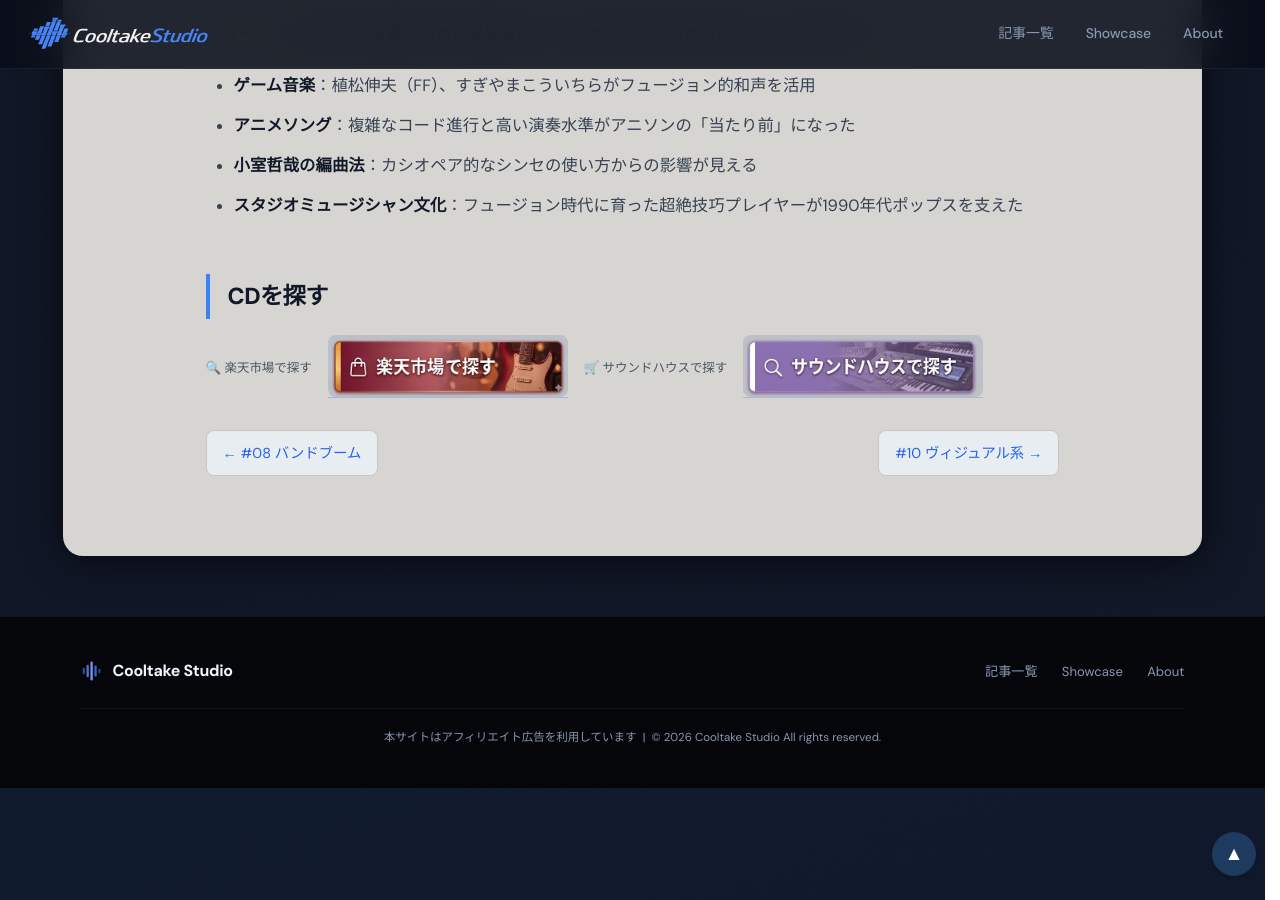
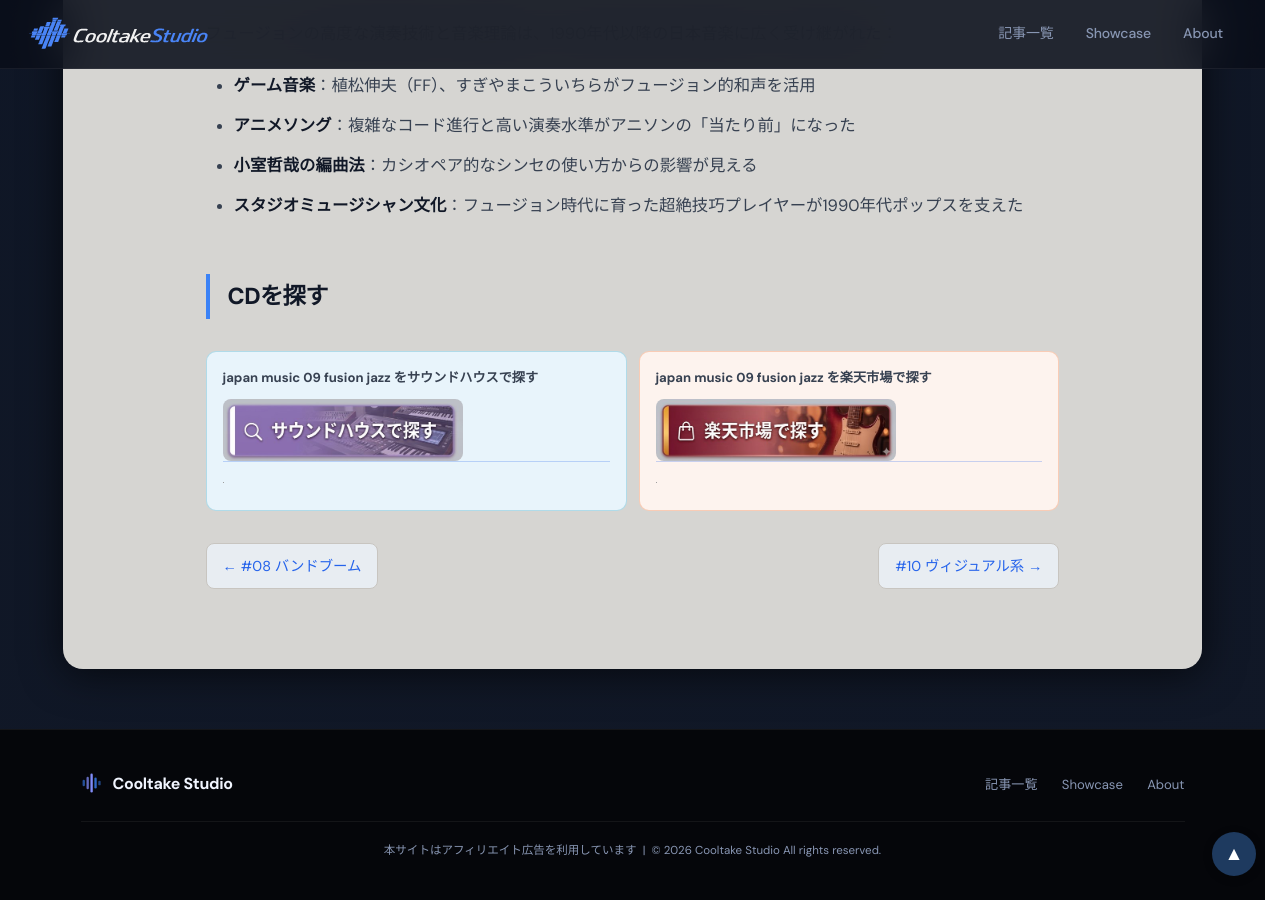
Before and after one commit to cooltake/cooltake-staging, a Jekyll site: the page built from _posts/2026-05-30-japan-music-09-fusion-jazz.md, in a window 1280 px wide and 900 px high, scrolled down 4790 px. Built offline with Jekyll 4.4.1, drawn with Linux system fonts in a browser that asks for light colours; some web fonts are replaced; grey boxes are pictures that could not be loaded.

Commit message:
style: unify shop buttons to new design

```diff
--- a/_posts/2026-05-30-japan-music-09-fusion-jazz.md
+++ b/_posts/2026-05-30-japan-music-09-fusion-jazz.md
@@ -116,11 +116,17 @@
 
 ## CDを探す
 
-<div style="display:flex;gap:1rem;flex-wrap:wrap;align-items:center;margin:.8rem 0;">
-<span style="display:block;font-size:.78rem;color:#4b5563;margin-bottom:3px;margin-top:6px;">🔍 楽天市場で探す</span>
-<a href="https://hb.afl.rakuten.co.jp/ichiba/0b15ddc7.28c5c9ed.0b15ddc8.5d23dd4d/?pc=https%3A%2F%2Fsearch.rakuten.co.jp%2Fsearch%2Fmall%2F%E3%82%AB%E3%82%B7%E3%82%AA%E3%83%9A%E3%82%A2%20T-SQUARE%20CD%2F" rel="nofollow" referrerpolicy="no-referrer-when-downgrade" style="display:inline-block;text-decoration:none;"><img src="/assets/images/btn-rakuten.jpg" alt="楽天市場で探す" width="240" style="height:auto;border-radius:8px;display:block;"></a>
-<span style="display:block;font-size:.78rem;color:#4b5563;margin-bottom:3px;margin-top:6px;">🛒 サウンドハウスで探す</span>
-<a href="https://h.accesstrade.net/sp/cc?rk=01001xqc00os63&url=https%3A%2F%2Fwww.soundhouse.co.jp%2Fsearch%2Findex%3Fs_category_cd%3D310" rel="nofollow" referrerpolicy="no-referrer-when-downgrade" style="display:inline-block;text-decoration:none;"><img src="/assets/images/btn-soundhouse.jpg" alt="サウンドハウスで探す" width="240" style="height:auto;border-radius:8px;display:block;"></a>
+<div style="display:flex;gap:.75rem;margin:2rem 0;">
+<div style="flex:1;padding:.8rem 1rem 1rem;background:#e8f4fb;border-radius:10px;border:1px solid rgba(8,145,178,.25);">
+<p style="margin:0 0 .5rem;color:#374151;font-size:.82rem;font-weight:bold;">japan music 09 fusion jazz をサウンドハウスで探す</p>
+<a href="https://h.accesstrade.net/sp/cc?rk=01001xqc00os63&url=https%3A%2F%2Fwww.soundhouse.co.jp%2Fsearch%2Findex%3Fs_category_cd%3D310" rel="nofollow" referrerpolicy="no-referrer-when-downgrade" style="display:block;text-decoration:none;"><img src="/assets/images/btn-soundhouse.jpg" alt="サウンドハウスで探す" width="240" style="height:auto;border-radius:8px;display:block;"></a>
+<img src="https://h.accesstrade.net/sp/rr?rk=01001xqc00os63" width="1" height="1" border="0" alt="" loading="lazy">
+</div>
+<div style="flex:1;padding:.8rem 1rem 1rem;background:#fdf3ee;border-radius:10px;border:1px solid rgba(234,88,12,.25);">
+<p style="margin:0 0 .5rem;color:#374151;font-size:.82rem;font-weight:bold;">japan music 09 fusion jazz を楽天市場で探す</p>
+<a href="https://hb.afl.rakuten.co.jp/ichiba/0b15ddc7.28c5c9ed.0b15ddc8.5d23dd4d/?pc=https%3A%2F%2Fsearch.rakuten.co.jp%2Fsearch%2Fmall%2F%E3%82%AB%E3%82%B7%E3%82%AA%E3%83%9A%E3%82%A2%20T-SQUARE%20CD%2F" rel="nofollow" referrerpolicy="no-referrer-when-downgrade" style="display:block;text-decoration:none;"><img src="/assets/images/btn-rakuten.jpg" alt="楽天市場で探す" width="240" style="height:auto;border-radius:8px;display:block;"></a>
+<img src="//i.moshimo.com/af/i/impression?a_id=5565352&amp;p_id=54&amp;pc_id=54&amp;pl_id=616" width="1" height="1" style="border:none;" alt="" loading="lazy">
+</div>
 </div>
 
 
```
